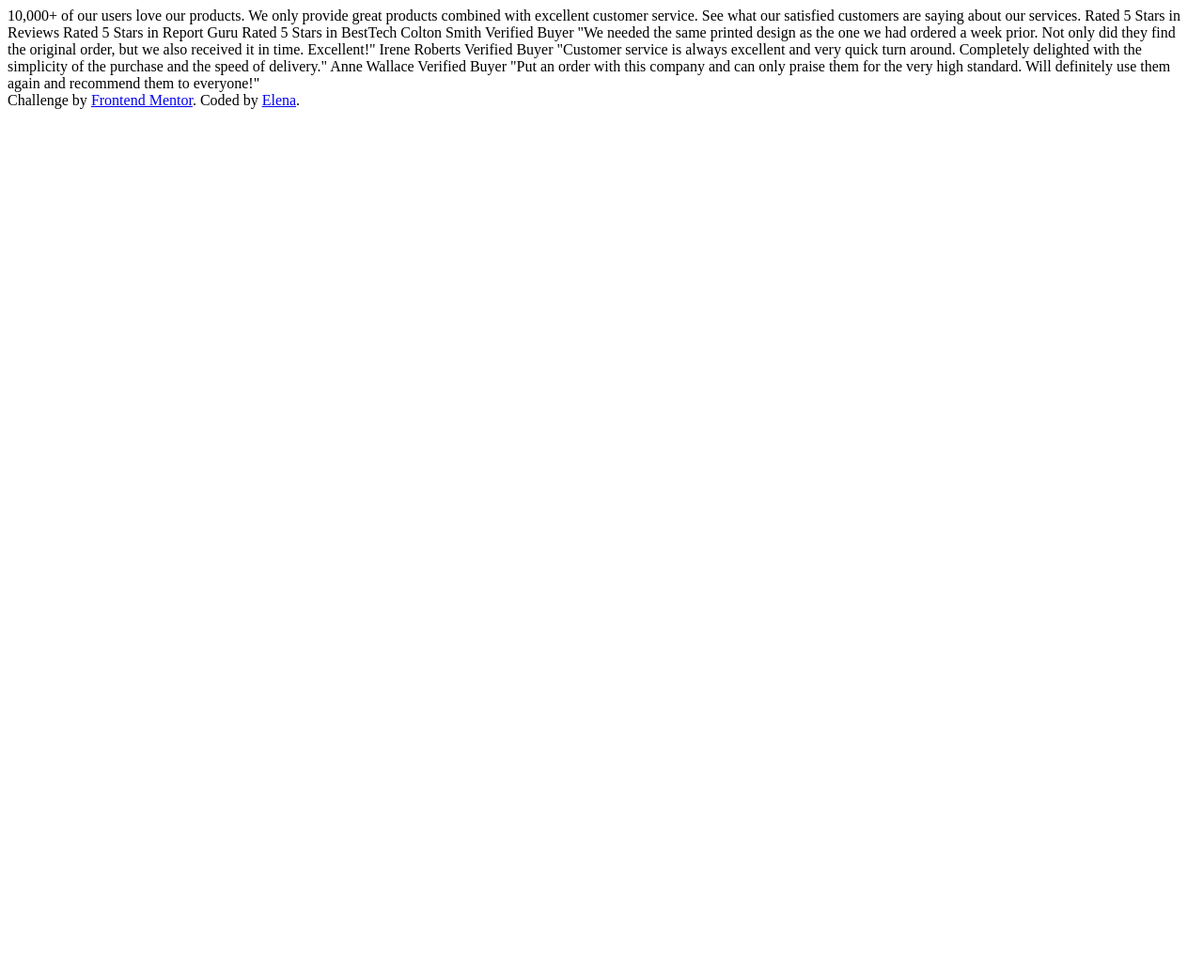
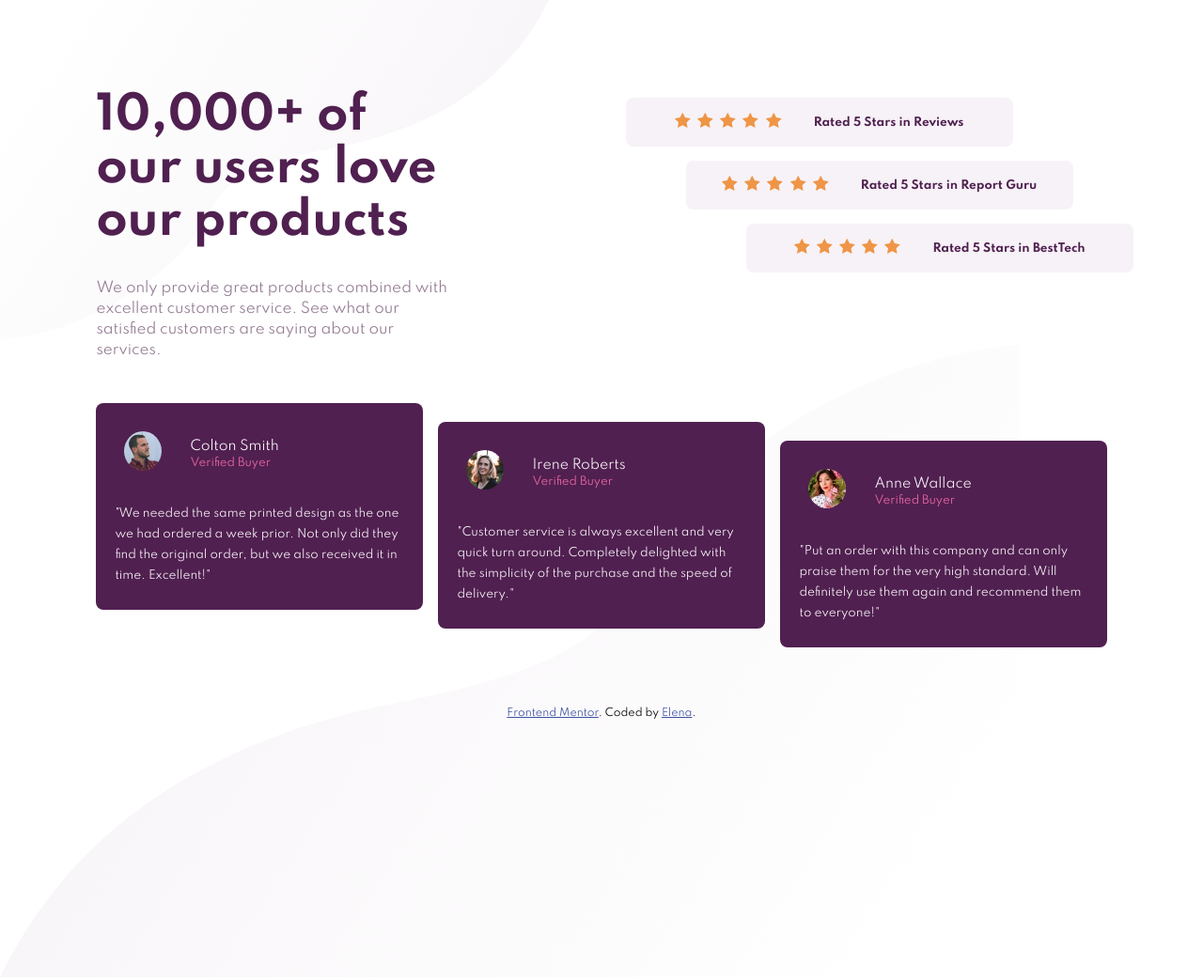
Before and after one commit to ElenaSmeu/social-proof-section, a plain HTML site: page index.html in a window 1280 px wide. Shown: the whole page at 94% size. Before the commit the page ends 800 px from the top, so only its background shows below. Drawn offline with Linux system fonts and the light colour scheme.

Commit message:
desktop-view-implementation

```diff
--- a/index.html
+++ b/index.html
@@ -11,7 +11,7 @@
       sizes="32x32"
       href="assets/favicon-32x32.png"
     />
-    <link rel="style" href="styles/styles.scss">
+    <link rel="stylesheet" href="styles/styles.css">
     <link rel="preconnect" href="https://fonts.gstatic.com">
 <link href="https://fonts.googleapis.com/css2?family=Spartan:wght@400;500;700&display=swap" rel="stylesheet">
     <title>Social proof section</title>
@@ -19,33 +19,117 @@
     <!-- Feel free to remove these styles or customise in your own stylesheet 👍 -->
   </head>
   <body>
-    10,000+ of our users love our products.
-
+    <div class="bg-desktop">
+      <img id="top-desktop" alt="background image top desktop" src="assets/bg-pattern-top-desktop.svg">
+      <img id="bottom-desktop" alt="background image bottom mobile" src="assets/bg-pattern-bottom-desktop.svg">
+    </div>
+    <div id="container">
+      <div id="first-row">
+      <div class="intro-text">
+        <div class="title">
+          <h1>10,000+ of our users love our products</h1>
+        </div>
+        <p class="subtitle">
           We only provide great products combined with excellent customer service.
           See what our satisfied customers are saying about our services.
-
-    Rated 5 Stars in Reviews
-    Rated 5 Stars in Report Guru
-    Rated 5 Stars in BestTech
-
-    Colton Smith
-    Verified Buyer
-    "We needed the same printed design as the one we had ordered a week prior.
+        </p>
+      </div>
+      <div>
+      <div class="raiting-containers">
+        <div id="fb-1">
+          <div class="feedback-container">
+          <div class="star-rating">
+            <img alt="star" src="assets/icon-star.svg">
+            <img alt="star" src="assets/icon-star.svg">
+            <img alt="star" src="assets/icon-star.svg">
+            <img alt="star" src="assets/icon-star.svg">
+            <img alt="star" src="assets/icon-star.svg">
+          </div>
+          <div class="feedback-text">Rated 5 Stars in Reviews</div>
+          </div>
+        </div>
+        <div id="fb-2">
+          <div class="feedback-container">
+          <div class="star-rating">
+            <img alt="star" src="assets/icon-star.svg">
+            <img alt="star" src="assets/icon-star.svg">
+            <img alt="star" src="assets/icon-star.svg">
+            <img alt="star" src="assets/icon-star.svg">
+            <img alt="star" src="assets/icon-star.svg">
+          </div>
+          <div class="feedback-text">Rated 5 Stars in Report Guru</div>
+          </div>
+        </div>
+        <div id="fb-3">
+        <div class="feedback-container">
+          <div class="star-rating">
+            <img alt="star" src="assets/icon-star.svg">
+            <img alt="star" src="assets/icon-star.svg">
+            <img alt="star" src="assets/icon-star.svg">
+            <img alt="star" src="assets/icon-star.svg">
+            <img alt="star" src="assets/icon-star.svg">
+          </div>
+          <div class="feedback-text">Rated 5 Stars in BestTech</div>
+        </div>
+        </div>
+      </div>
+    </div>
+    </div>
+    <div id="second-row">
+      <div class="reviews">
+        <div id="review-1">
+          <div class="review-container">
+            <div class="user-profile">
+              <img class="user-image" alt= "colton profile picture" src="assets/image-colton.jpg">
+              <div class="user-info">
+                <div>Colton Smith</div>
+                <div class="user-role"> <small>Verified Buyer</small></div>
+              </div>
+            </div>
+            <div class="user-quote">
+              <div>"We needed the same printed design as the one we had ordered a week prior.
                 Not only did they find the original order, but we also received it in time.
-    Excellent!"
-
-    Irene Roberts
-    Verified Buyer
-    "Customer service is always excellent and very quick turn around. Completely
+                Excellent!"</div>
+            </div>
+          </div>
+        </div>
+        <div id="review-2">
+          <div class="review-container">
+            <div class="user-profile">
+              <img class="user-image" alt= "irene profile picture"
+              src="assets/image-irene.jpg">
+              <div class="user-info">
+                <div>Irene Roberts </div>
+                <div class="user-role"> <small>Verified Buyer</small></div>
+              </div>
+            </div>
+            <div class="user-quote">
+              <div>"Customer service is always excellent and very quick turn around. Completely
                 delighted with the simplicity of the purchase and the speed of delivery."
-
-    Anne Wallace
-    Verified Buyer
-    "Put an order with this company and can only praise them for the very high
+               </div>
+            </div>
+          </div>
+        </div>
+        <div id="review-3">
+          <div class="review-container">
+            <div class="user-profile">
+              <img class="user-image" alt= "anne profile picture" src="assets/image-anne.jpg">
+              <div class="user-info">
+                <div>Anne Wallace</div>
+                <div class="user-role"> <small>Verified Buyer</small></div>
+              </div>
+            </div>
+            <div class="user-quote">
+              <div>"Put an order with this company and can only praise them for the very high
                 standard. Will definitely use them again and recommend them to everyone!"
-
+            </div>
+            </div>
+          </div>
+        </div>
+      </div>
+      </div>
+  </div>
       <div class="attribution">
-      Challenge by
       <a href="https://www.frontendmentor.io?ref=challenge" target="_blank"
         >Frontend Mentor</a
       >. Coded by <a href="#">Elena</a>.
--- /dev/null
+++ b/styles/styles.css
@@ -0,0 +1,140 @@
+:root {
+--black: #000;
+--border-radius: 0.25rem;
+--dark-magenda:  hsl(300, 43%, 22%);
+--soft-pink: hsl(333, 80%, 67%);
+--Dark-Grayish-Magenta: hsl(303, 10%, 53%);
+--Light-Grayish-Magenta: hsl(300, 24%, 96%);
+--White: hsl(0, 0%, 100%);
+--font-family: 'Spartan', sans-serif;
+--font-size : 15px;
+}
+
+
+body {
+    font-size: var(--font-size);
+    font-family: var(--font-family);
+    margin: 0;
+    overflow: hidden;
+}
+.bg-desktop {
+  position: absolute;
+  overflow: hidden;
+  z-index: -1;
+}
+.raiting-containers {
+  display: flex;
+  flex-direction: column;
+  width: calc(100vw*0.5);
+  margin-top: 40px;
+}
+.star-rating img{
+  margin-right: 4px;
+}
+.feedback-container {
+  margin-bottom: 15px;
+  display: flex;
+  min-width: 380px;
+  justify-content: center;
+  flex-direction: row;
+  padding: 16px;
+  color: var(--dark-magenda);
+  font-family: 'Spartan', sans-serif;
+  font-size: 12px;
+  font-weight: 700;
+  border-radius: 8px;
+  background-color: var(--Light-Grayish-Magenta);
+}
+#fb-1 {
+margin-left: 20%;
+margin-right: 40%;
+}
+#fb-2 {
+  margin-left: 30%;
+  margin-right: 20%;
+}
+#fb-3 {
+  margin-left: 40%;
+}
+.feedback-text {
+  margin-left: 30px;
+  margin-top: 4px;
+}
+#container {
+  display: flex;
+  flex-direction: column;
+  padding-top: 5%;
+  padding-left: 8%;
+  padding-bottom: 5%;
+  padding-right: 8%;
+  z-index: 1;
+}
+#first-row {
+  display: flex;
+  flex-direction: row;
+  justify-content: space-between;
+}
+.intro-text {
+  width: 35%;
+  font-family: 'Spartan', sans-serif;
+}
+.intro-text .title {
+  color: var(--dark-magenda);
+  font-size: 24px;
+}
+.intro-text .subtitle {
+  color: var(--Dark-Grayish-Magenta);
+  font-family: 'Spartan', sans-serif;
+  line-height: 22px;
+}
+#second-row {
+  margin-top: 30px;
+}
+.reviews {
+  display: flex;
+  flex-direction: row;
+  justify-content: space-between;
+}
+.review-container {
+  background-color: var(--dark-magenda);
+  color: var(--Light-Grayish-Magenta);
+  min-height: 180px;
+  max-width: calc(100vw * 0.24);
+  border-radius: 8px;
+  padding: 20px;
+  font-size: 14px;
+}
+.user-profile {
+  display: flex;
+  flex-direction: row;
+  padding: 10px;
+}
+.user-profile .user-image {
+  border-radius: 50%;
+  width: 40px;
+}
+.user-profile .user-info {
+  margin-top: 8px;
+  margin-left: 30px;
+}
+.user-profile .user-info .user-role {
+  color: var(--soft-pink);
+}
+.user-quote {
+  margin-top: 25px;
+  line-height: 22px;
+  font-size: 12px;
+}
+#review-2 {
+  margin-top: 20px;
+}
+#review-3 {
+  margin-top: 40px;
+}
+.attribution {
+    font-size: 11px;
+    text-align: center;
+  }
+  .attribution a {
+    color: hsl(228, 45%, 44%);
+  }
--- a/styles/styles.scss
+++ /dev/null
@@ -1,21 +0,0 @@
-$black: #000 !default;
-$border-radius: 0.25rem !default;
-$dark-magenda:  hsl(300, 43%, 22%);
-$soft-pink: hsl(333, 80%, 67%);
-$Dark-Grayish-Magenta: hsl(303, 10%, 53%);
-$Light-Grayish-Magenta: hsl(300, 24%, 96%);
-$White: hsl(0, 0%, 100%);
-$font-family: 'Spartan', sans-serif;
-$font-size : 15px;
-
-body {
-    font-size: $font-size;
-    font-family: $font-family;
-}
-.attribution {
-    font-size: 11px;
-    text-align: center;
-  }
-  .attribution a {
-    color: hsl(228, 45%, 44%);
-  }
```
Lines whose indentation alone changed are shown as unchanged.
